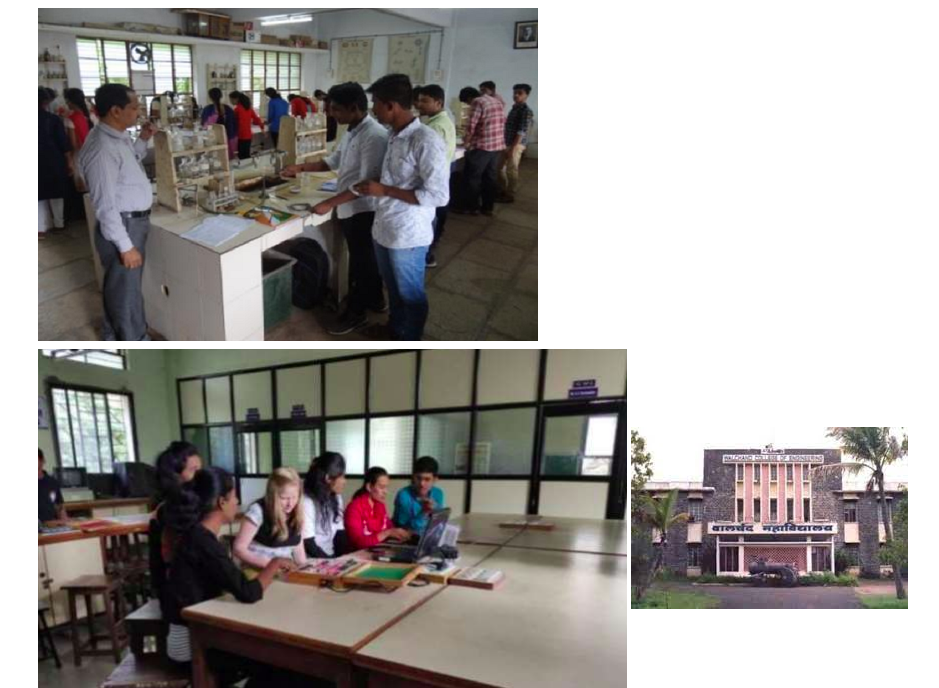
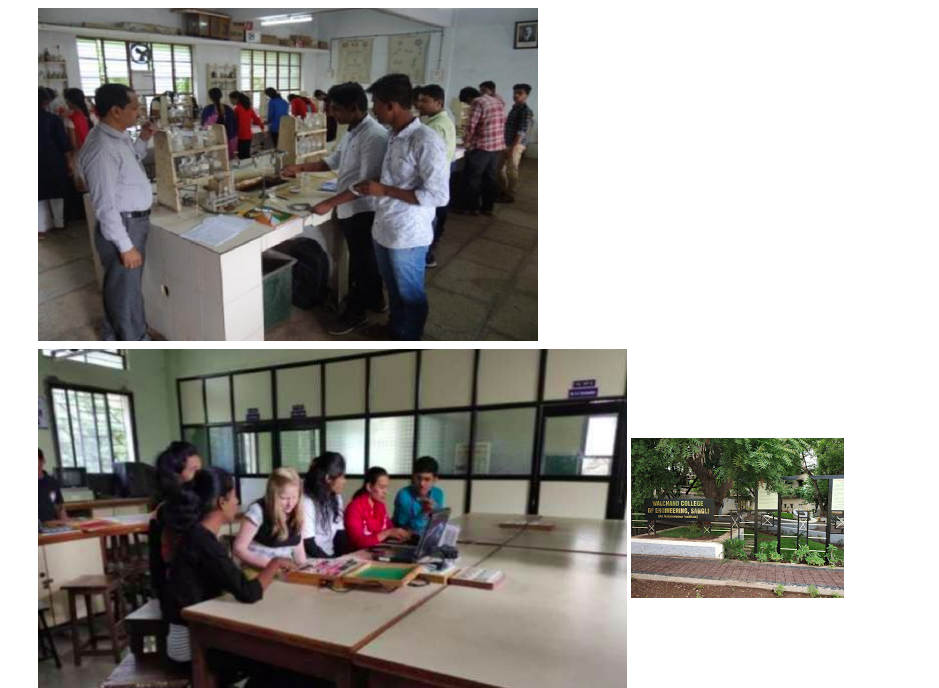
Before and after one commit to shital29-s/2019BTECS00006-5A, a plain HTML site: page gallery.html in a window 1280 px wide. Shown: the part 478-1166 px from the top of the page, without its empty margins (70-1009 px from the left). Drawn offline with nearby package versions, Linux system fonts and the light colour scheme.

Commit message:
Update gallery.html

```diff
--- a/gallery.html
+++ b/gallery.html
@@ -42,7 +42,7 @@
         <!-- <img src="" /> -->
         <img src="WCE lab.png" />
         <img src="ss2.png" />
-        <img src="wce.jfif" />
+        <img src="wce.jpg" />
       </div>
       <div class="column">
         <!-- <img src="images/ss5.png" /> -->
```
